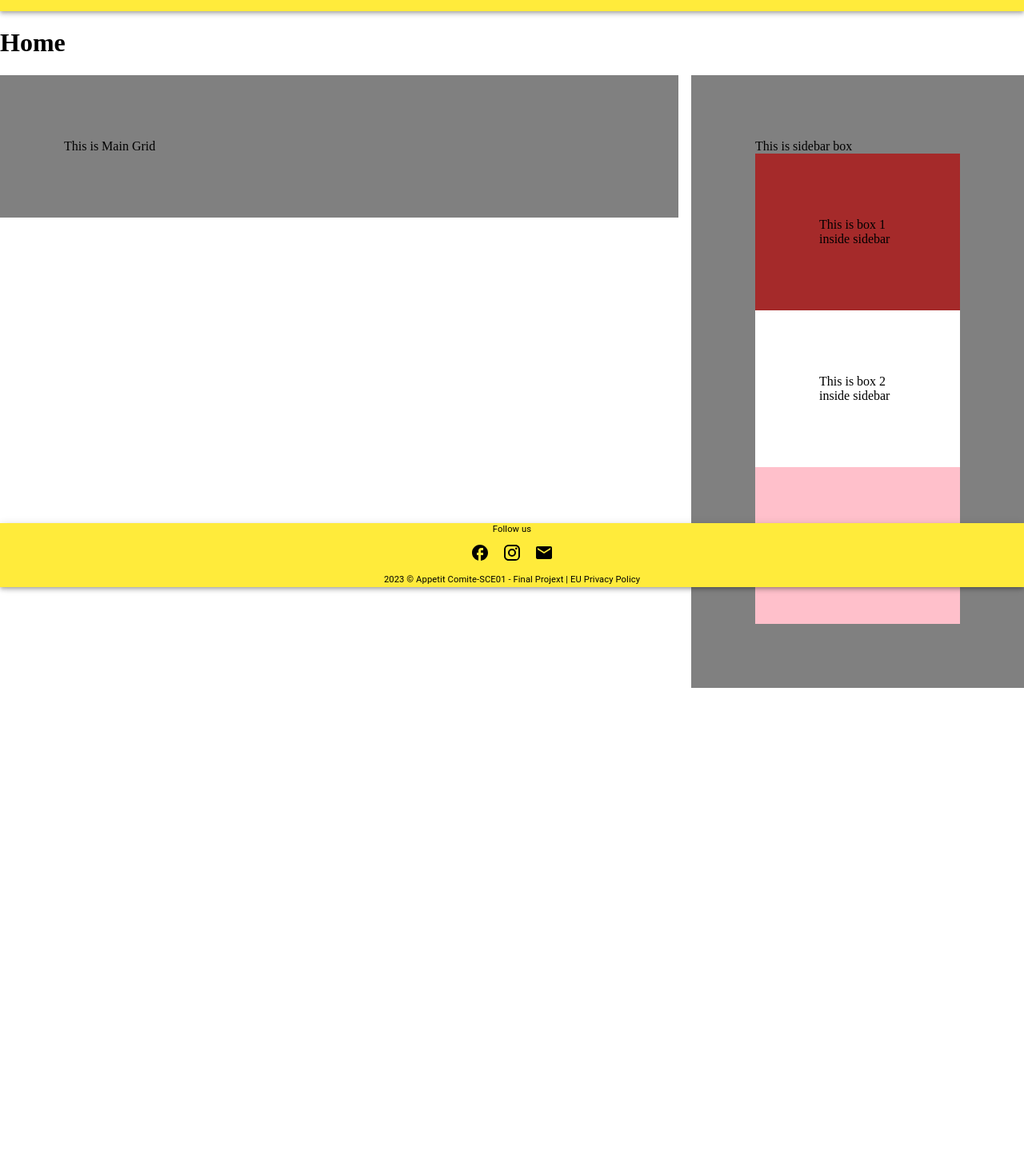
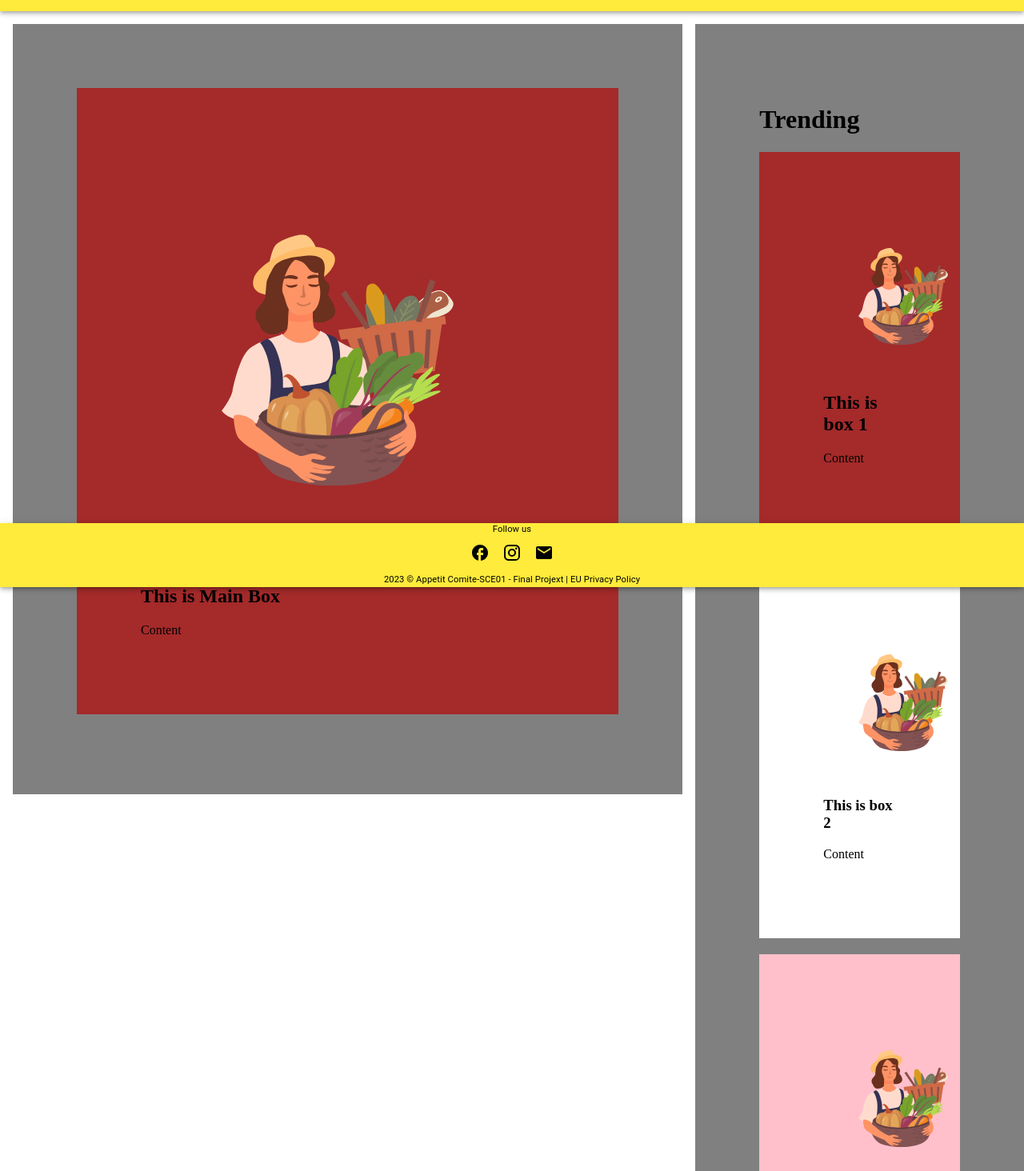
Before and after one commit to jorgelageJL/Frontend-React-Project-Apetit-Comite, a React (Vite) app: page /home in a window 1280 px wide. Shown: the part 66-1530 px from the top of the page at 80% size. Before the commit the page ends 926 px from the top, so only its background shows below. Built offline with nearby package versions, Linux system fonts and the light colour scheme.

Commit message:
Home  - Size and Adjust Grid

```diff
--- a/src/pages/Home/Home.jsx
+++ b/src/pages/Home/Home.jsx
@@ -1,33 +1,54 @@
 import"./Home.css";
 import Header from "../../components/Header/Header";import { styled } from '@mui/material/styles';
 import {Box, Grid} from '@mui/material';
+import FoodBasket from "../../assets/Food_Basket.svg"
 
 
 const Home = () => {
   return (
     <div>
       <Header/>
-      <h1>Home</h1>
 
-      <Grid container spacing={2}>
-       <Grid item xs={6} md={8}>
+      {/* ---> This is main grid <--- */}
+      <Grid container spacing={2} sx={{ width: '100%', margin: '0 auto', maxWidth: '1800px' }}>
+       <Grid className="MainGrid" item xs={6} md={8}>
           <Box bgcolor="grey" p={10}>
-            This is Main Grid
+
+            <Box bgcolor="brown" p={10} style={{ marginBottom: '20px' }}>
+            <img src={FoodBasket} alt="Food Basket" />
+            <h2>This is Main Box</h2>
+            <p>Content</p>
+            </Box>
+
           </Box>
         </Grid>
-        <Grid item xs={6} md={4}>
-          <Box bgcolor="grey" p={10}>
-            This is sidebar box
-            <Box bgcolor="brown" p={10}>
-            This is box 1 inside sidebar
+
+        {/* ---> This is side grid <--- */}
+        <Grid className="SideGrid" item xs={6} md={4} sx={{ height: '100%' }}>
+          <Box bgcolor="grey" p={10} sx={{ height: '100%', paddingLeft: 10 }}>
+            <h1>Trending</h1>
+            <Box bgcolor="brown" p={10} style={{ marginBottom: '20px' }}>
+            <img src={FoodBasket} alt="Food Basket" style={{ width: '200px', height: '200px', float: 'left', marginRight: '10px' }} />
+            <div style={{ display: 'inline-block' }}>
+              <h2>This is box 1</h2>
+              <p>Content</p>
+            </div>
             </Box>
 
-            <Box bgcolor="white" p={10}>
-            This is box 2 inside sidebar
+            <Box bgcolor="white" p={10} style={{ marginBottom: '20px' }}>
+            <img src={FoodBasket} alt="Food Basket" style={{ width: '200px', height: '200px', float: 'left', marginRight: '10px' }} />
+            <div style={{ display: 'inline-block' }}>
+            <h3>This is box 2</h3>
+            <p>Content</p>
+            </div>
             </Box>
 
             <Box bgcolor="pink" p={10} >
-            This is box 3 inside sidebar
+            <img src={FoodBasket} alt="Food Basket" style={{ width: '200px', height: '200px', float: 'left', marginRight: '10px' }} />
+            <div style={{ display: 'inline-block' }}>
+            <h3>This is box 3</h3>
+            <p>Content</p>
+            </div>
             </Box>
 
           </Box>
```
